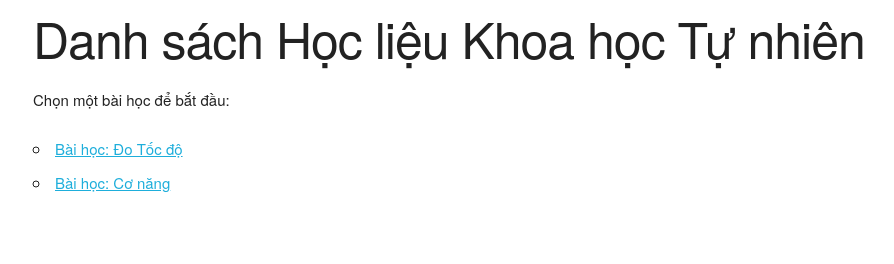
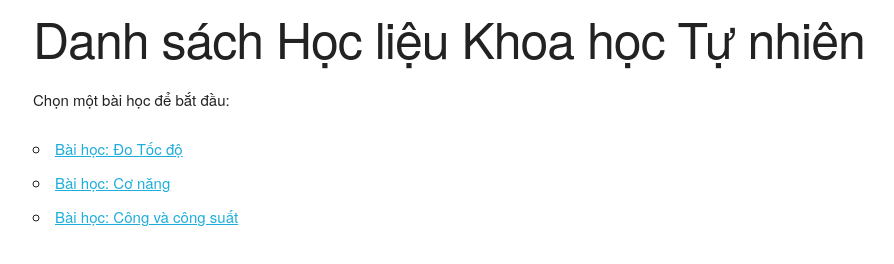
Before and after one commit to vanhien1199-art/hoc-lieu-tong-hop, a website: page index.html in a window 1280 px wide. Shown: the whole page, without its empty margins (127-1021 px from the left). Drawn offline with nearby package versions, Linux system fonts and the light colour scheme.

Commit message:
Update index.html

```diff
--- a/index.html
+++ b/index.html
@@ -12,6 +12,7 @@
         <ul>
             <li><a href="/bai-1/">Bài học: Đo Tốc độ</a></li>
             <li><a href="/bai-2/">Bài học: Cơ năng</a></li>
+            <li><a href="/cong-cong-suat/">Bài học: Công và công suất</a></li>
             </ul>
     </div>
 </body>
```
